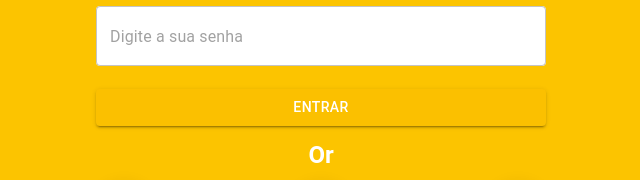
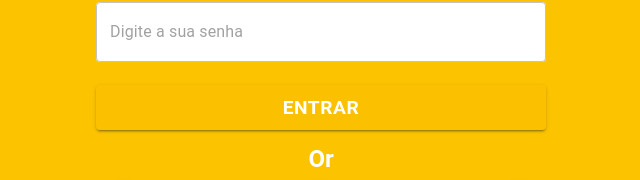
Before and after one commit to Giuzntt/Feneco, a React (Create React App) app: page /Login in a window 1280 px wide. Shown: the part 448-628 px from the top of the page, without its empty margins (319-959 px from the left). Built offline with nearby package versions, Linux system fonts and the light colour scheme.

Commit message:
Componentizando e editando Login Page!

```diff
--- a/src/Pages/LoginPage/index.tsx
+++ b/src/Pages/LoginPage/index.tsx
@@ -29,13 +29,14 @@ export default function LoginPage() {
         <BoxLogin>
           <img src={Logo} alt="logo" />
 
-          <CustomTextField placeholder="Digite seu email" type="email" />
+          <CustomTextField
+           placeholder="Digite seu email" type="email" />
           <CustomTextField placeholder="Digite a sua senha" type="password" />
 
           <CustomButton
             variant="contained"
           >
-            <Typography variant="button" sx={{color:'#FFFF'}}>Entrar</Typography>
+            Entrar
           </CustomButton>
 
           <Typography
--- a/src/components/Button/styles.ts
+++ b/src/components/Button/styles.ts
@@ -6,6 +6,9 @@ import { Button } from "@mui/material";
 
 export const ButtonStyled = styled(Button)`
     background-color: #FBC000;
+    font-size:  1.2rem;
+    font-weight: 600;
+    color: #FFFFFF;
 
     &:hover {
         background-color: #FBC000;
--- a/src/components/TextField/index.tsx
+++ b/src/components/TextField/index.tsx
@@ -14,6 +14,7 @@ const theme = createTheme({
       main: "#FCC400",
     },
   },
+
 });
 
 export const CustomTextField: React.FC<ITextFieldProps> = ({
```
